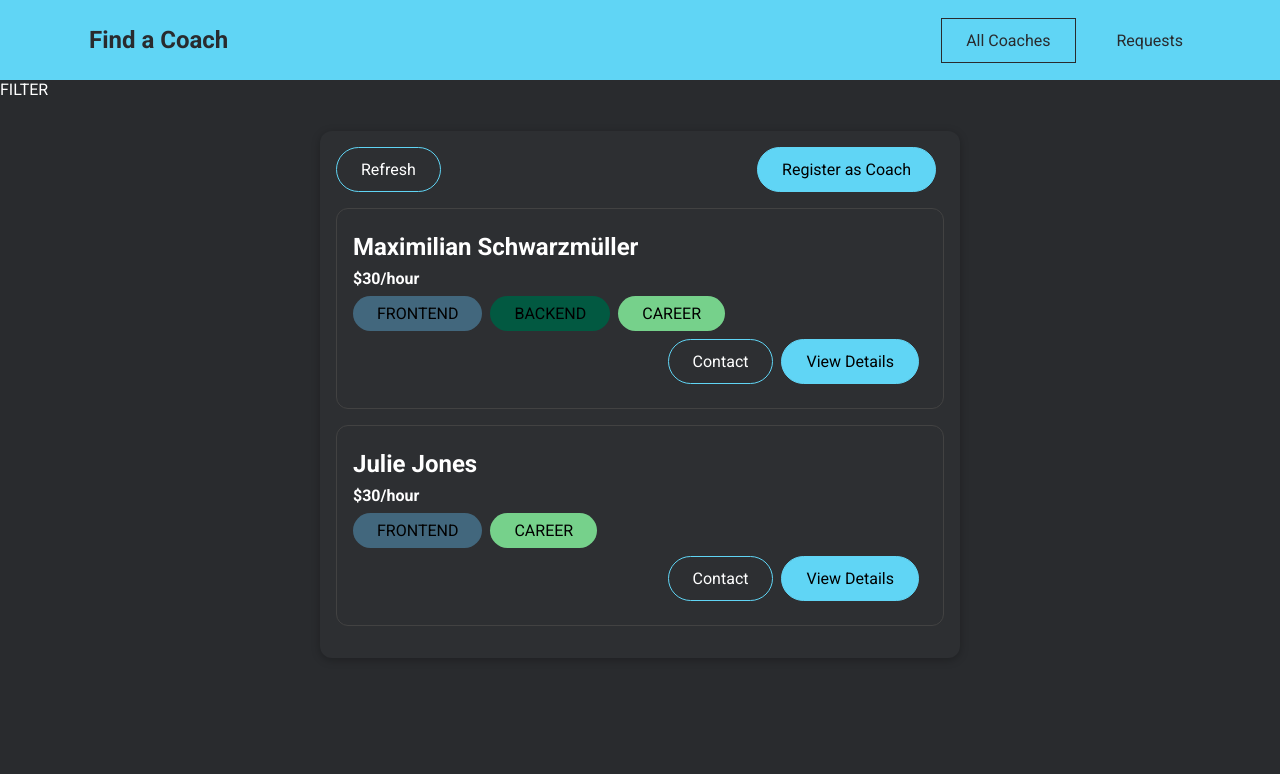
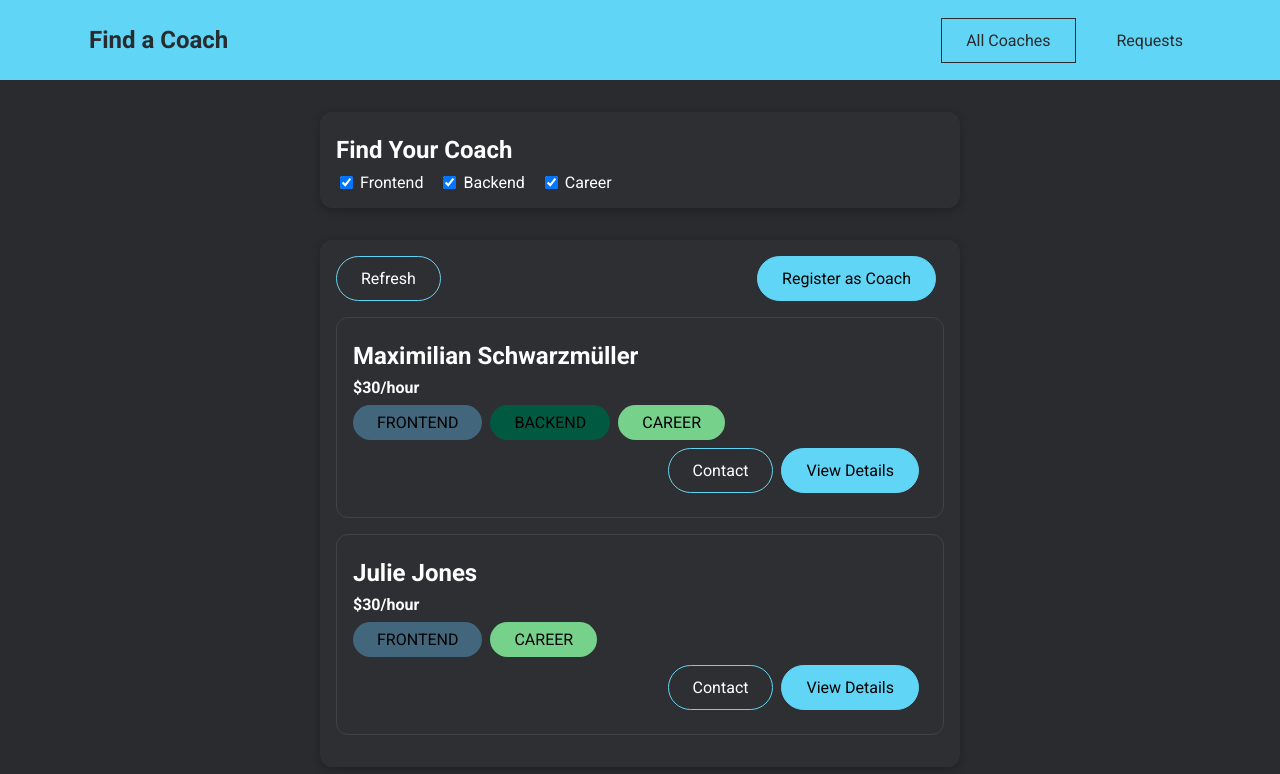
Before and after one commit to wlowrimore/vue_coach_finder, a Vue app: page /coaches in a window 1280 px wide. Shown: the top 774 px of the page. Built offline with nearby package versions, Linux system fonts and the light colour scheme.

Commit message:
adds CoachFilter component for filtering out specific "areas"

```diff
--- /dev/null
+++ b/src/components/coaches/CoachFilter.vue
@@ -0,0 +1,69 @@
+<template>
+  <base-card>
+    <h2>Find Your Coach</h2>
+    <span class="filter-option">
+      <input type="checkbox" id="frontend" checked @change="setFilter" />
+      <label for="frontend">Frontend</label>
+    </span>
+    <span class="filter-option">
+      <input type="checkbox" id="backend" checked @change="setFilter" />
+      <label for="backend">Backend</label>
+    </span>
+    <span class="filter-option">
+      <input type="checkbox" id="career" checked @change="setFilter" />
+      <label for="career">Career</label>
+    </span>
+  </base-card>
+</template>
+
+<script>
+export default {
+  emits: ['change-filter'],
+  data () {
+    return {
+      filters: {
+        frontend: true,
+        backend: true,
+        career: true
+      }
+    }
+  },
+  methods: {
+    setFilter (event) {
+      const inputId = event.target.id
+      const isActive = event.target.checked
+      const updatedFilters = {
+        ...this.filters,
+        [inputId]: isActive
+      }
+      this.filters = updatedFilters
+      this.$emit('change-filter', updatedFilters)
+    }
+  }
+}
+</script>
+
+<style scoped>
+h2 {
+  color: #fff;
+  margin: 0.5rem 0;
+}
+
+.filter-option {
+  margin-right: 1rem;
+}
+
+.filter-option label,
+.filter-option input {
+  color: #fff;
+  vertical-align: middle;
+}
+
+.filter-option label {
+  margin-left: 0.25rem;
+}
+
+.filter-option.active label {
+  font-weight: bold;
+}
+</style>
--- a/src/pages/coaches/CoachesList.vue
+++ b/src/pages/coaches/CoachesList.vue
@@ -1,5 +1,7 @@
 <template>
-  <section style="color: white">FILTER</section>
+  <section>
+    <CoachFilter @change-filter="setFilters" />
+  </section>
   <section>
     <base-card>
       <div class="controls">
@@ -24,17 +26,45 @@
 
 <script>
 import CoachItem from '../../components/coaches/CoachItem'
+import CoachFilter from '../../components/coaches/CoachFilter.vue'
 
 export default {
   components: {
-    CoachItem
+    CoachItem,
+    CoachFilter
+  },
+  data () {
+    return {
+      activeFilters: {
+        frontend: true,
+        backend: true,
+        career: true
+      }
+    }
   },
   computed: {
     filteredCoaches () {
-      return this.$store.getters['coaches/coaches']
+      const coaches = this.$store.getters['coaches/coaches']
+      return coaches.filter(coach => {
+        if (this.activeFilters.frontend && coach.areas.includes('frontend')) {
+          return true
+        }
+        if (this.activeFilters.backend && coach.areas.includes('backend')) {
+          return true
+        }
+        if (this.activeFilters.career && coach.areas.includes('career')) {
+          return true
+        }
+        return false
+      })
     },
     hasCoaches () {
       return this.$store.getters['coaches/hasCoaches']
+    }
+  },
+  methods: {
+    setFilters (updatedFilters) {
+      this.activeFilters = updatedFilters
     }
   }
 }
```
